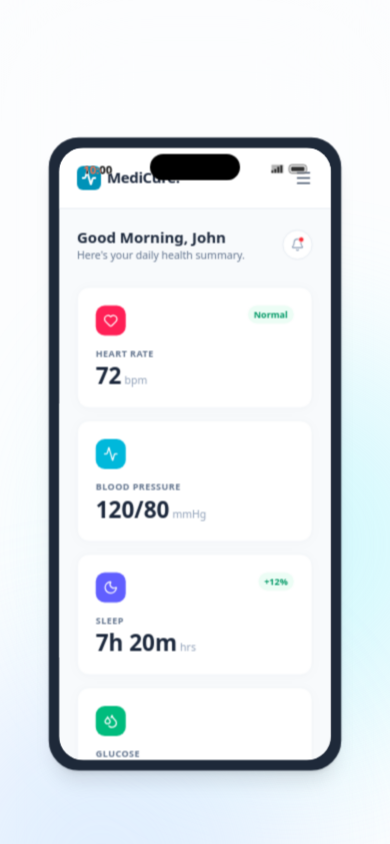
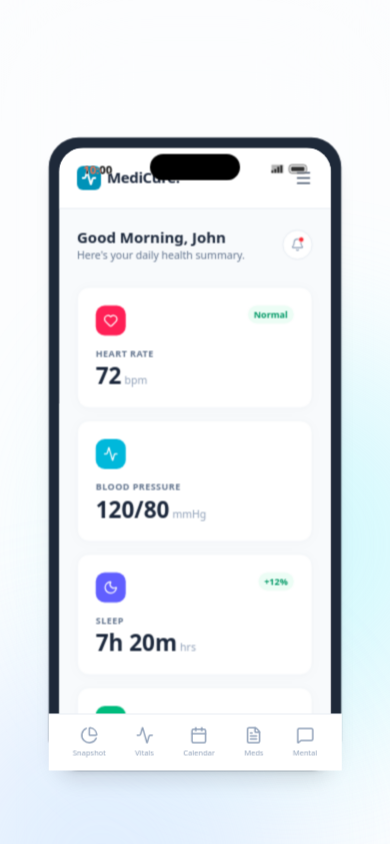
Before and after one commit to notofearth1-jpg/native-projects, a React (Vite) app: page /showcase/healthcare in a window 390 px wide. Shown: the top 844 px of the page. Built offline with nearby package versions, Linux system fonts and the light colour scheme.

Commit message:
Update layout.jsx

```diff
--- a/src/projects/healthcare/layout.jsx
+++ b/src/projects/healthcare/layout.jsx
@@ -126,7 +126,7 @@ const HealthLayout = () => {
             </AnimatePresence>
 
             {/* Main Content */}
-            <main className="flex-1 w-full lg:ml-72 p-6 lg:p-12">
+            <main className="flex-1 w-full lg:ml-72 p-6 lg:p-12 pb-24 lg:pb-12">
                 <header className="flex justify-between items-center mb-8 lg:mb-10">
                     <div>
                         <h1 className="text-xl lg:text-2xl font-bold text-slate-800">Good Morning, John</h1>
@@ -146,8 +146,33 @@ const HealthLayout = () => {
 
                 <Outlet />
             </main>
+
+            {/* Bottom Navigation (Mobile) */}
+            <div className="lg:hidden fixed bottom-0 left-0 right-0 bg-white border-t border-slate-200 px-6 py-2 pb-safe flex justify-between items-center z-30">
+                <BottomNavItem to="/healthcare" icon={PieChart} label="Snapshot" />
+                <BottomNavItem to="/healthcare/vitals" icon={Activity} label="Vitals" />
+                <BottomNavItem to="/healthcare/appointments" icon={Calendar} label="Calendar" />
+                <BottomNavItem to="/healthcare/medications" icon={FileText} label="Meds" />
+                <BottomNavItem to="/healthcare/mental" icon={MessageSquare} label="Mental" />
+            </div>
         </div>
     );
 };
 
+const BottomNavItem = ({ to, icon: Icon, label }) => {
+    const location = useLocation();
+    // Check if active (exact match or subdirectory)
+    const active = location.pathname === to || (to !== '/healthcare' && location.pathname.startsWith(to));
+
+    return (
+        <Link to={to} className={clsx(
+            "flex flex-col items-center gap-1 p-2 rounded-xl transition-all duration-200",
+            active ? "text-cyan-600" : "text-slate-400 hover:text-slate-600"
+        )}>
+            <Icon size={24} strokeWidth={active ? 2.5 : 2} />
+            <span className="text-[10px] font-medium">{label}</span>
+        </Link>
+    );
+};
+
 export default HealthLayout;
```
